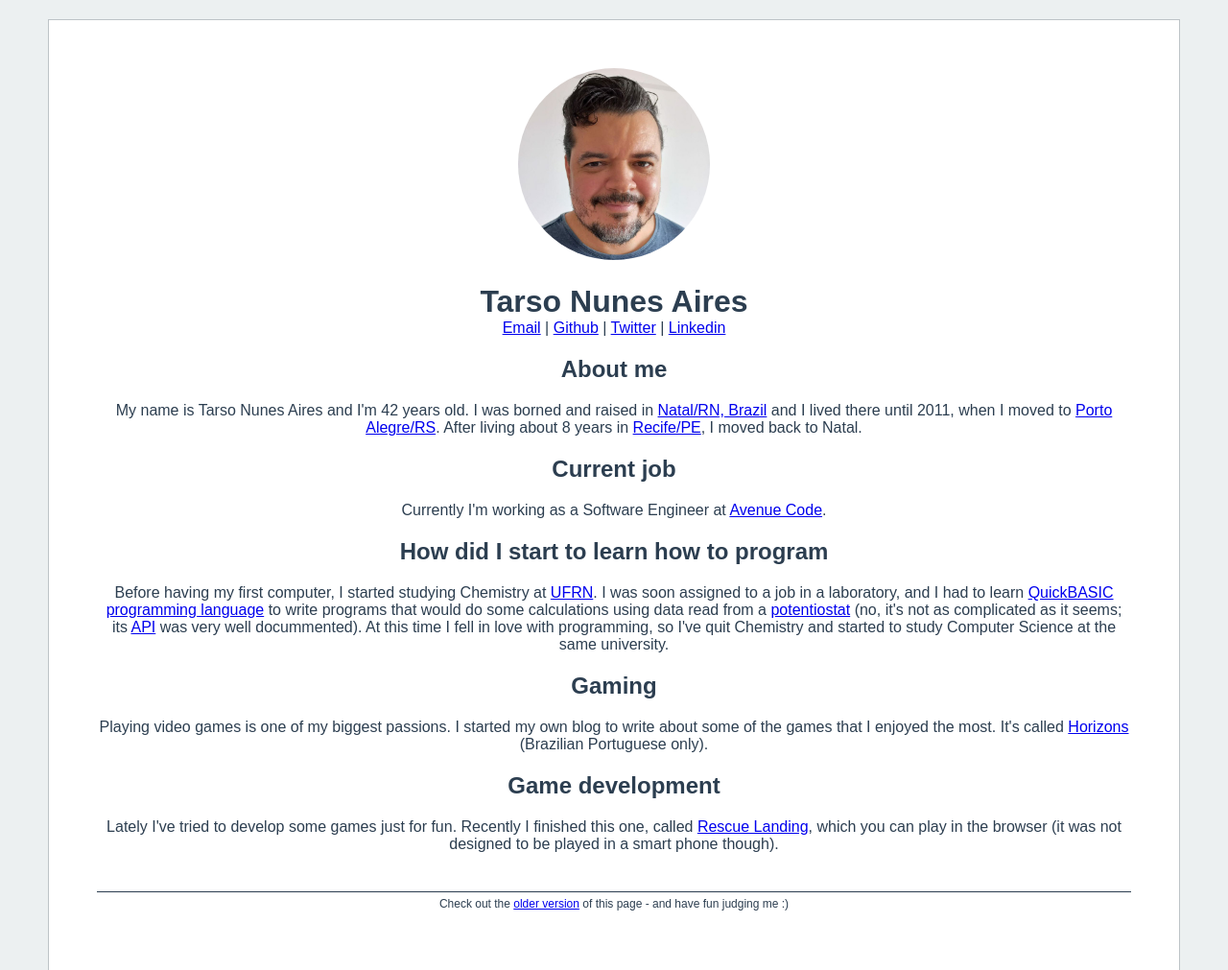
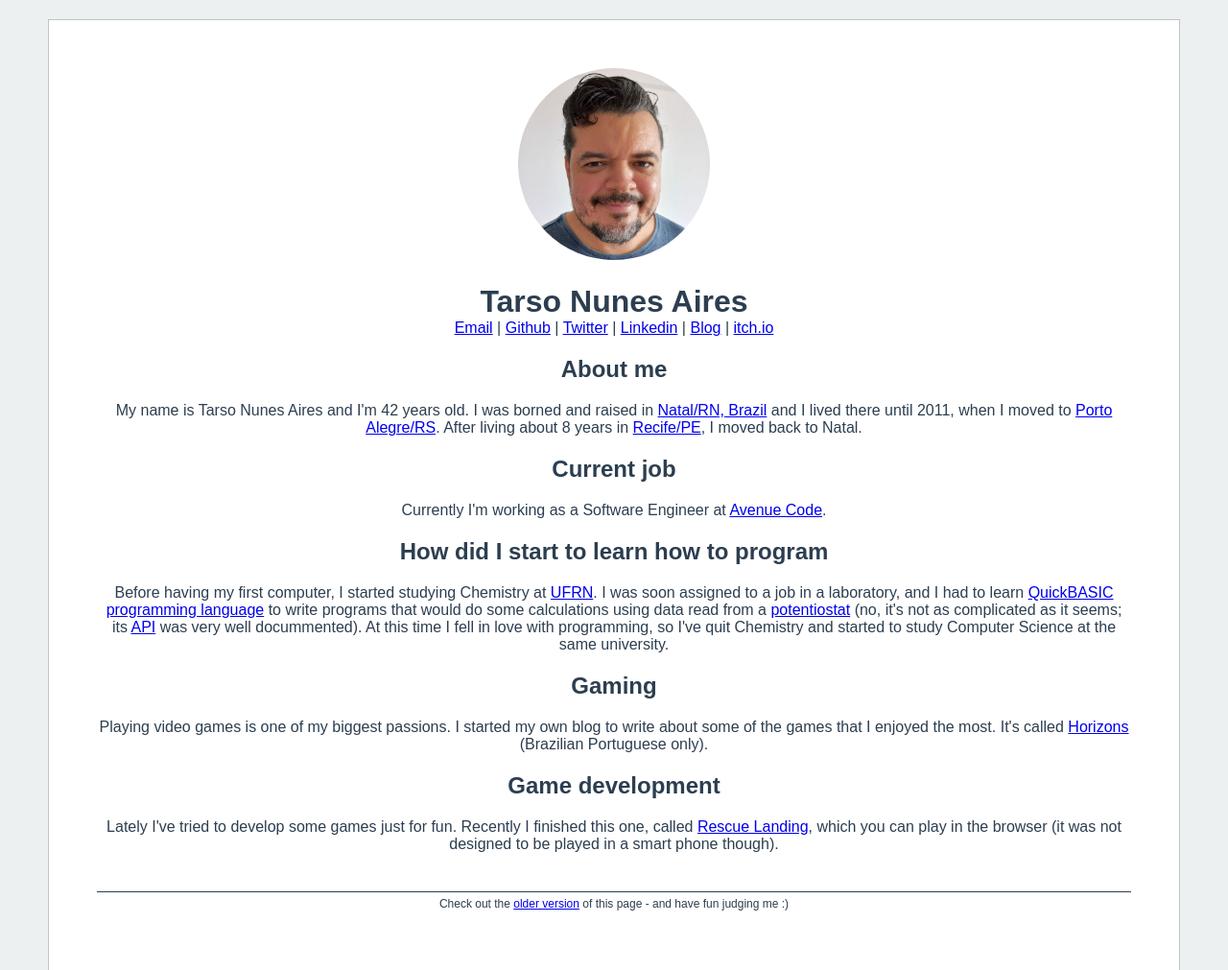
Before and after one commit to tnaires/tnaires.github.io, a plain HTML site: page index.html in a window 1280 px wide. Shown: the top 1011 px of the page at 96% size. Drawn offline with Linux system fonts and the light colour scheme.

Commit message:
Add blog and itch.io links

```diff
--- a/index.html
+++ b/index.html
@@ -28,7 +28,7 @@
       <header>
         <img src="images/me.jpeg" alt="Tarso Nunes Aires" />
         <h1>Tarso Nunes Aires</h1>
-        <a href="mailto:tnaires@gmail.com">Email</a> | <a href="https://github.com/tnaires">Github</a> | <a href="https://twitter.com/tnaires">Twitter</a> | <a href="https://www.linkedin.com/in/tarso-nunes-aires-3154155b/">Linkedin</a>
+        <a href="mailto:tnaires@gmail.com">Email</a> | <a href="https://github.com/tnaires">Github</a> | <a href="https://twitter.com/tnaires">Twitter</a> | <a href="https://www.linkedin.com/in/tarso-nunes-aires-3154155b/">Linkedin</a> | <a href="https://tnaires.github.io/horizons/">Blog</a> | <a href="https://tnaires.itch.io/">itch.io</a>
       </header>
       <article>
         <section>
```
